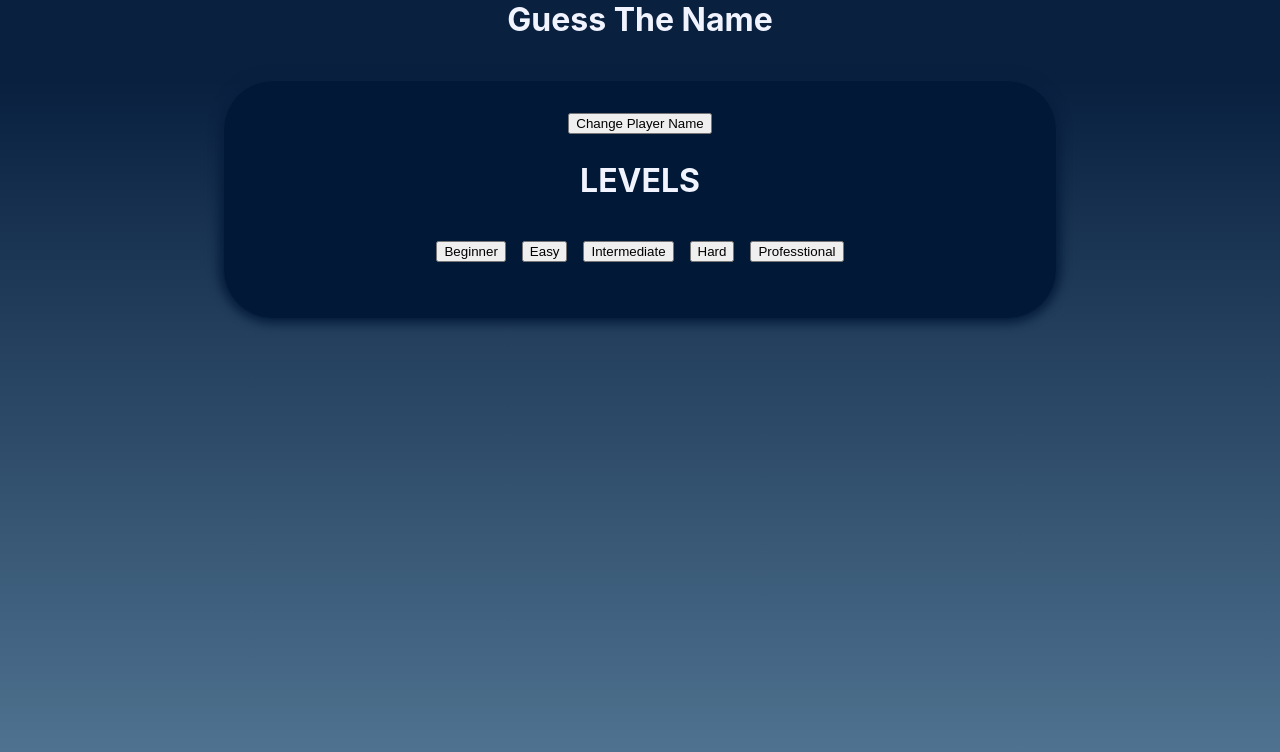
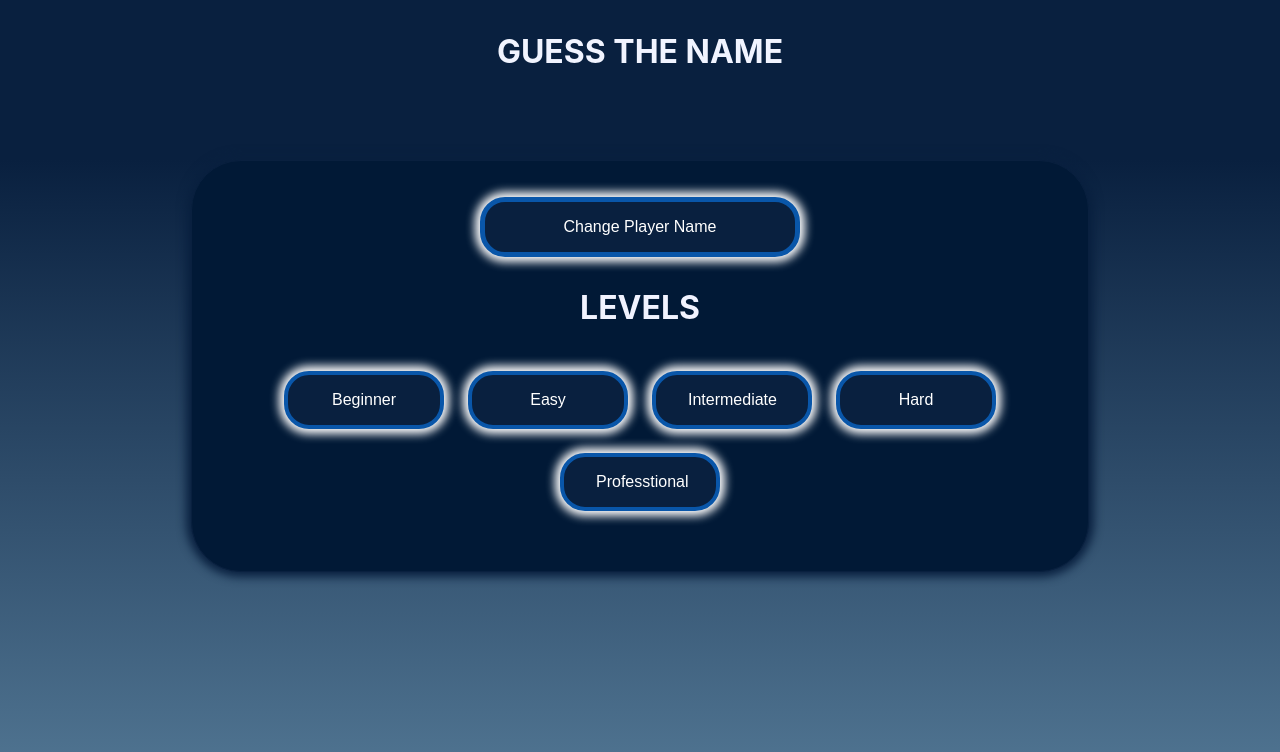
Before and after one commit to Divyakumar6163/Game-Craft-Arena, a React (Create React App) app: page /levels in a window 1280 px wide. Shown: the top 752 px of the page. Built offline with nearby package versions, Linux system fonts and the light colour scheme.

Commit message:
css modifications

```diff
--- a/src/components/button.jsx
+++ b/src/components/button.jsx
@@ -1,3 +1,8 @@
+import styleButton from "./button.module.css";
 export default function Button({ children, onChange }) {
-  return <button onClick={onChange}>{children}</button>;
+  return (
+    <button className={styleButton.button} onClick={onChange}>
+      {children}
+    </button>
+  );
 }
--- /dev/null
+++ b/src/components/button.module.css
@@ -0,0 +1,19 @@
+.button {
+    background-color: #09203F;
+    border: 4px solid #0956a9;
+    color: white;
+    padding: 1rem 2rem;
+    text-align: center;
+    text-decoration: none;
+    display: inline-block;
+    font-size: 1rem;
+    margin: 4px 4px;
+    cursor: pointer;
+    border-radius: 25px;
+    box-shadow: 0px 0px 10px 5px;
+    width: 10rem;
+  }
+
+  .button:hover {
+    background-color: #03142a;
+  }
--- a/src/components/game-rules.jsx
+++ b/src/components/game-rules.jsx
@@ -19,8 +19,23 @@ export default function GameRules() {
           </li>
           <li>Click on the Next button to move to the next person</li>
         </ul>
-        <NavLink className={styles.navlink} to="/levels">
-          Start Playing
+        <NavLink
+          style={{
+            backgroundColor: "#09203F",
+            border: "4px solid #0956a9",
+            color: "white",
+            padding: "1rem 1rem",
+            textAlign: "center",
+            textDecoration: " none",
+            display: " inline-block",
+            fontSize: "1rem",
+            margin: " 30px 4px 0rem 27rem",
+            cursor: " pointer",
+            borderRadius: "25px",
+          }}
+          to="/levels"
+        >
+          Start Playing &#129054;
         </NavLink>
       </section>
     </div>
--- a/src/components/game-rules.module.css
+++ b/src/components/game-rules.module.css
@@ -1,8 +1,6 @@
-/* GameRules.module.css */
 .mainContainer{
   background: linear-gradient(#09203F , #537895);
-  height: 90vh;
-
+  height: 80vh;
 }
 .section {
     max-width: 600px;
@@ -15,33 +13,17 @@
     box-shadow: #09203F 0px 0px 10px 5px;
     border: #09203F  1px solid;
     height: 40vh;
-    /* width: 70%; */
   }
-
   .h2 {
     margin-bottom: 15px;
     color: #F1F3FFFF;
+    margin-left: 2rem;
   }
-
   .ul {
     padding: 0;
     color: #F4FFFDFF;
+    margin: .5rem 0rem 0rem 2rem;
   }
-
   .li {
     margin-bottom: 10px;
   }
-
-  .navLink {
-    display: inline-block;
-    padding: 10px 20px;
-    background-color: #007bff;
-    color: #fff;
-    text-decoration: none;
-    border-radius: 5px;
-    transition: background-color 0.3s;
-  }
-
-  .navLink:hover {
-    background-color: #0056b3;
-  }
--- a/src/components/header.jsx
+++ b/src/components/header.jsx
@@ -1,10 +1,17 @@
 // import GameRules from "./game-rules";
 export default function Header() {
   return (
-    <header style={{ background: "#09203F", height: "10vh" }}>
+    <header style={{ background: "#09203F", height: "20vh" }}>
       <image src="https://www.google.com/url?sa=i&url=https%3A%2F%2Fwww.pinterest.com%2Fpin%2F717768062982013%2F&psig=AOvVaw3" />
-      <h1 style={{ textAlign: "center", marginTop: "0%", color: "#f1f4ffff" }}>
-        Guess The Name
+      <h1
+        style={{
+          textAlign: "center",
+          margin: "0rem 0rem 12rem 0rem",
+          padding: "2rem 0rem",
+          color: "#f1f4ffff",
+        }}
+      >
+        GUESS THE NAME
       </h1>
       {/* <GameRules /> */}
     </header>
--- a/src/components/level.jsx
+++ b/src/components/level.jsx
@@ -19,7 +19,9 @@ export default function Levels({ playerAttempts, playerNameData }) {
     <div className={styleLevel.mainContainer}>
       <section className={styleLevel.section}>
         {!changeName ? (
-          <button onClick={handleClick}>Change Player Name</button>
+          <button className={styleLevel.button} onClick={handleClick}>
+            Change Player Name
+          </button>
         ) : null}
         {changeName ? (
           <PlayerName
--- a/src/components/level.module.css
+++ b/src/components/level.module.css
@@ -1,6 +1,6 @@
 .mainContainer{
   background: linear-gradient(#09203F , #537895);
-  height: 90vh;
+  height: 80vh;
 }
 .section {
   display: flex;
@@ -8,7 +8,7 @@
   align-items: center;
   margin: 0 auto;
   padding: 2rem;
-  width: 60%;
+  width: 65%;
   border: 1px solid #ccc;
   border-radius: 4px;
   background-color: #011936FF;
@@ -39,9 +39,9 @@
   margin: 0.5rem;
 }
 
-.Button {
-  background-color: #007bff;
-  border: none;
+.button {
+  background-color: #09203F;
+  border: 5px solid #0956a9;
   color: white;
   padding: 1rem 2rem;
   text-align: center;
@@ -50,9 +50,11 @@
   font-size: 1rem;
   margin: 4px 2px;
   cursor: pointer;
-  border-radius: 4px;
+  border-radius: 25px;
+  box-shadow: 0px 0px 10px 5px;
+  width: 20rem;
 }
 
-.Button:hover {
-  background-color: #0062cc;
+.button:hover {
+  background-color: #03142a;
 }
--- a/src/components/player1.module.css
+++ b/src/components/player1.module.css
@@ -5,7 +5,7 @@
     /* margin-top: 50px; */
     font-family: Arial, sans-serif;
     background: linear-gradient(#09203F , #537895);
-    height: 90vh;
+    height: 80vh;
   }
   .playerContainer{
     display: flex;
@@ -60,20 +60,25 @@
   }
 
   .playerButton {
-    padding: 10px;
-    background-color: #4CAF50;
+    background-color: #09203F;
+    border: 5px solid #0956a9;
     color: white;
-    border: none;
-    border-radius: 5px;
-    font-size: 1em;
+    padding: 1rem 2rem;
+    text-align: center;
+    text-decoration: none;
+    display: inline-block;
+    font-size: 1rem;
+    margin: 4px 2px;
     cursor: pointer;
-    transition: all 0.3s ease-in-out;
+    border-radius: 25px;
+    width: 20rem;
   }
 
   .playerButton:hover {
-    background-color: #45a049;
-  }
+    background-color: #03142a;
+    box-shadow: 0px 0px 10px 5px;
+    }
 
-  .playerButton:active {
+  /* .playerButton:active {
     background-color: #3e8e41;
-  }
+  } */
--- a/src/components/player2.jsx
+++ b/src/components/player2.jsx
@@ -29,6 +29,7 @@ export default function Player2({ dataReceived, attempts, player2Name }) {
   }
 
   return (
+    <div className={styles.mainContainer}>
       <div className={styles.playerContainer}>
         <h2 className={styles.title}>Player 2-{player2Name}</h2>
         <div className={styles.innerContainer}>
@@ -72,5 +73,6 @@ export default function Player2({ dataReceived, attempts, player2Name }) {
           />
         )}
       </div>
+    </div>
   );
 }
--- a/src/components/player2.module.css
+++ b/src/components/player2.module.css
@@ -1,13 +1,25 @@
-.playerContainer {
+.mainContainer {
   display: flex;
   flex-direction: column;
   align-items: center;
   /* margin-top: 50px; */
   font-family: Arial, sans-serif;
   background: linear-gradient(#09203F , #537895);
-  height: 90vh;
+  height: 80vh;
 }
-
+  .playerContainer{
+    display: flex;
+    flex-direction: column;
+    align-items: center;
+    /* margin-top: 50px; */
+    font-family: Arial, sans-serif;
+    background-color: #011936FF;
+    height: 70vh;
+    width: 30rem;
+    border-radius: 50px;
+    box-shadow: #09203F 0px 0px 10px 5px;
+    border: #09203F  1px solid;
+  }
   .title {
     font-size: 2.5em;
     margin-bottom: 30px;
@@ -57,23 +69,29 @@
   }
 
   .submitButton {
-    padding: 10px 30px;
-    background-color: #4CAF50;
+    background-color: #09203F;
+    border: 5px solid #0956a9;
     color: white;
-    border: none;
-    border-radius: 5px;
-    font-size: 1em;
+    padding: 1rem 2rem;
+    text-align: center;
+    text-decoration: none;
+    display: inline-block;
+    font-size: 1rem;
+    margin: 4px 2px;
     cursor: pointer;
-    transition: all 0.3s ease-in-out;
+    border-radius: 25px;
+
+    width: 20rem;
   }
 
   .submitButton:hover {
-    background-color: #45a049;
+    background-color: #03142a;
+    box-shadow: 0px 0px 10px 5px;
   }
 
-  .submitButton:active {
+  /* .submitButton:active {
     background-color: #3e8e41;
-  }
+  } */
 
   .modalMessage {
     font-size: 1.5em;
--- a/src/components/playerName.jsx
+++ b/src/components/playerName.jsx
@@ -21,8 +21,11 @@ export default function PlayerName({ playerNameFinal, changePlayerName }) {
   }
   return (
     <div className={styles.containerPlayer}>
+      <h2 style={{ color: "#F1F3FFFF", fontSize: "20px" }}>
+        Enter Player Names
+      </h2>
       <div className={styles.container}>
-        <h2 className={styles.h2}>Enter Player1 name:</h2>
+        <label className={styles.h2}>Enter Player 1 Name:</label>
         <input
           type="text"
           name="player1"
@@ -32,7 +35,7 @@ export default function PlayerName({ playerNameFinal, changePlayerName }) {
         />
       </div>
       <div className={styles.container}>
-        <h2 className={styles.h2}>Enter Player2 name:</h2>
+        <label className={styles.h2}>Enter Player 2 Name:</label>
         <input
           type="text"
           name="player2"
--- a/src/components/playerName.module.css
+++ b/src/components/playerName.module.css
@@ -4,21 +4,25 @@
   align-items: center;
   /* margin-top: 50px; */
   font-family: Arial, sans-serif;
-  border: black 1px solid;
-  /* background: linear-gradient(#09203F , #537895); */
-  /* height: 87vh; */
+  border: rgb(10, 98, 125) 4px solid;
+  border-radius: 20px;
+  background: #042959 ;
+  width: 25rem;
+  height: 35vh;
 }
 .container {
   display: flex;
-  flex-direction: column;
+  flex-direction: row;
   align-items: center;
-  margin-top: 50px;
+  margin-top: 35px;
   font-family: Arial, sans-serif;
 }
 
   .h2 {
-    display: inline-block;
-    margin-right: 10px;
+    /* display: inline-block; */
+    font-size: 15px;
+    color: #F1F3FFFF;
+    /* margin-right: 10px; */
   }
 
   .input {
@@ -29,15 +33,21 @@
   }
 
   .button {
-    padding: 5px 10px;
-    font-size: 16px;
-    background-color: #4CAF50;
+    background-color: #09203F;
+    border: 4px solid #0956a9;
     color: white;
-    border: none;
-    border-radius: 4px;
+    padding: .5rem 2px;
+    text-align: center;
+    text-decoration: none;
+    /* display: inline-block; */
+    font-size: 1rem;
+    margin: 1rem 0rem 0rem 15rem;
     cursor: pointer;
+    border-radius: 25px;
+    /* box-shadow: 0px 0px 10px 5px; */
+    width: 7rem;
   }
 
   .button:hover {
-    background-color: #45a049;
+    background-color: #03142a;
   }
```
Lines whose indentation alone changed are shown as unchanged.
